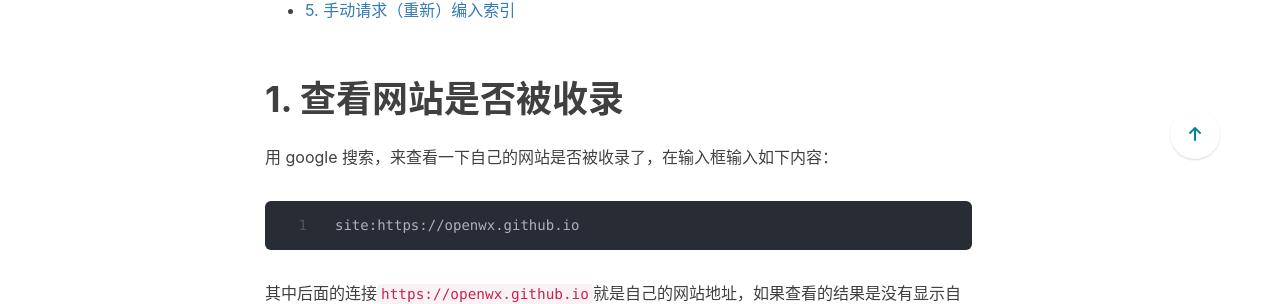
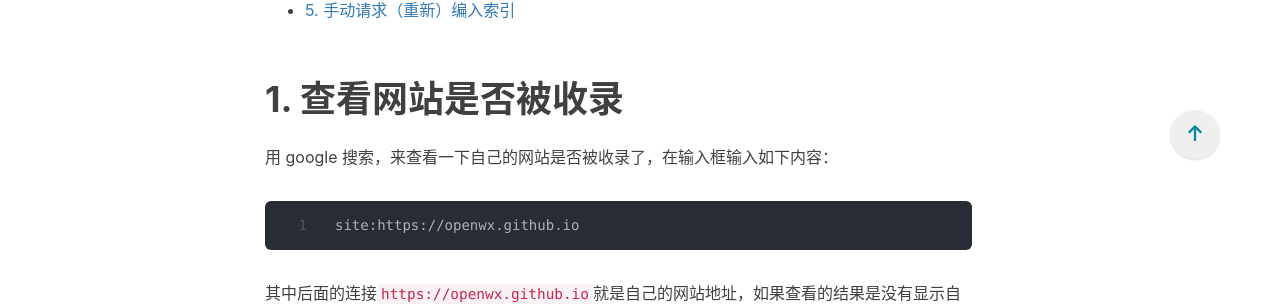
Before and after one commit to Turing-bot/Blog, a Jekyll site: the page built from _posts/2022-09-26-Jekyll-SEO.md, in a window 1280 px wide. Shown: the part 731-1035 px from the top of the page. Built offline with Jekyll 4.4.1, drawn with Linux system fonts in a browser that asks for light colours; nearby versions of some CDN libraries; comment, search, counter and statistics services are not loaded.

Commit message:
update blog

```diff
--- a/_includes/short-about.html
+++ b/_includes/short-about.html
@@ -8,6 +8,7 @@
     <p>{{site.sidebar-about-description}}</p>
     {% endif %}
     <hr />
+    <h5><a href="{{'/404/' | prepend: site.baseurl }}">通讯</a></h5>
     <!-- SNS Link -->
     {% include sns-links.html %}
   </div>
--- a/_includes/top.html
+++ b/_includes/top.html
@@ -9,7 +9,7 @@
     /* back to top button */
     text-align: center;
     line-height: 50px;
-    font-size: 16px;
+    font-size: 18px;
     width: 50px;
     height: 50px;
     position: fixed;
@@ -17,14 +17,14 @@
     right: 60px; /* 小按钮到浏览器右边框的距离 */
     color: #0085a1; /* 小按钮中文字的颜色 */
     z-index: 1000;
-    background: #fff; /* 小按钮底色 */
+    background: #efefef; /* 小按钮底色 */
     padding: auto; /* 小按钮中文字到按钮边缘的距离 */
     border-radius: 50px; /* 小按钮圆角的弯曲程度（半径）*/
     -moz-border-radius: 50px;
     -webkit-border-radius: 50px;
     font-weight: bold; /* 小按钮中文字的粗细 */
     text-decoration: none !important;
-    box-shadow: 0 1px 2px rgba(0, 0, 0, 0.15), 0 1px 0 #ffffff inset;
+    box-shadow: 0 1px 2px rgba(0, 0, 0, 0.15), 0 1px 0 #fff inset;
   }
 
   #backtop a:hover {
```
